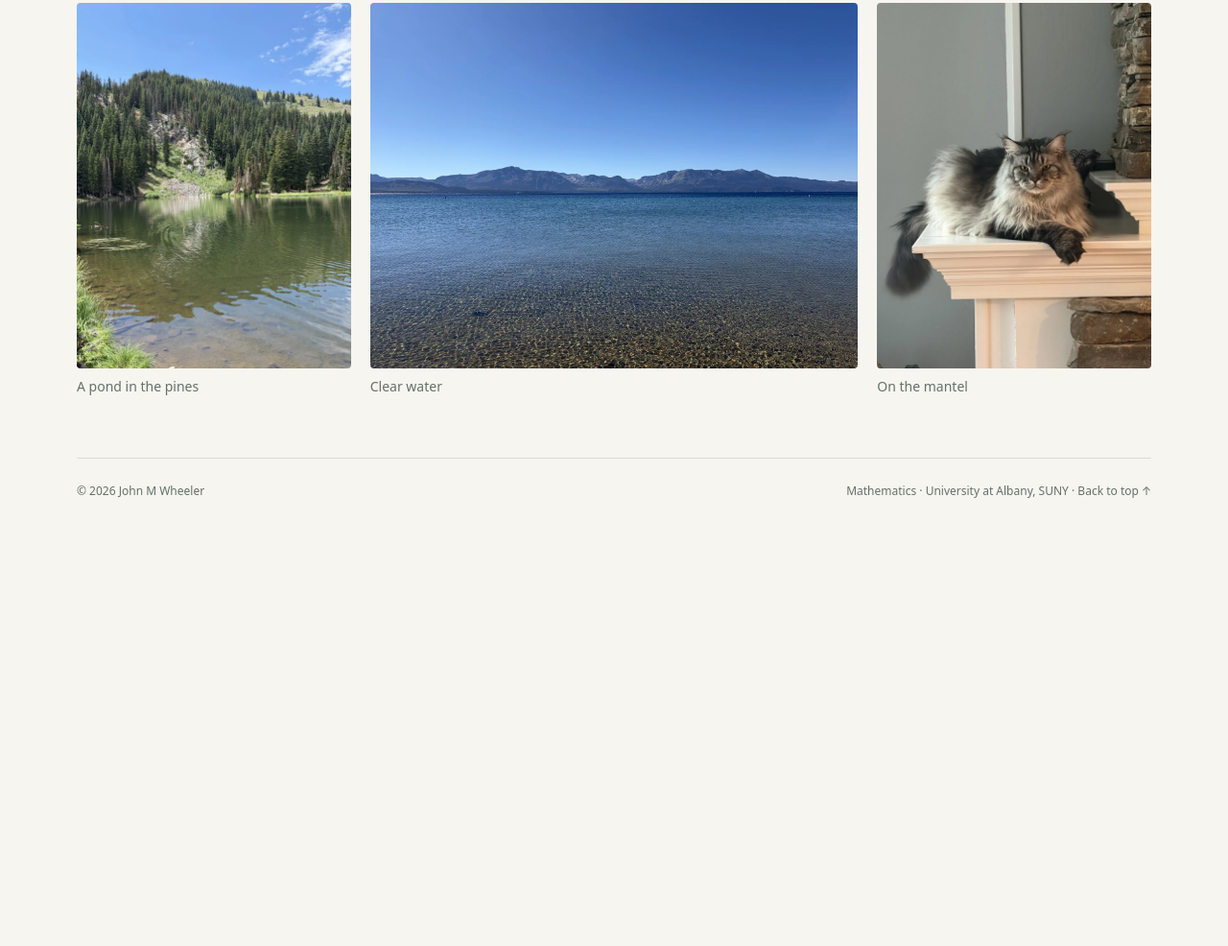
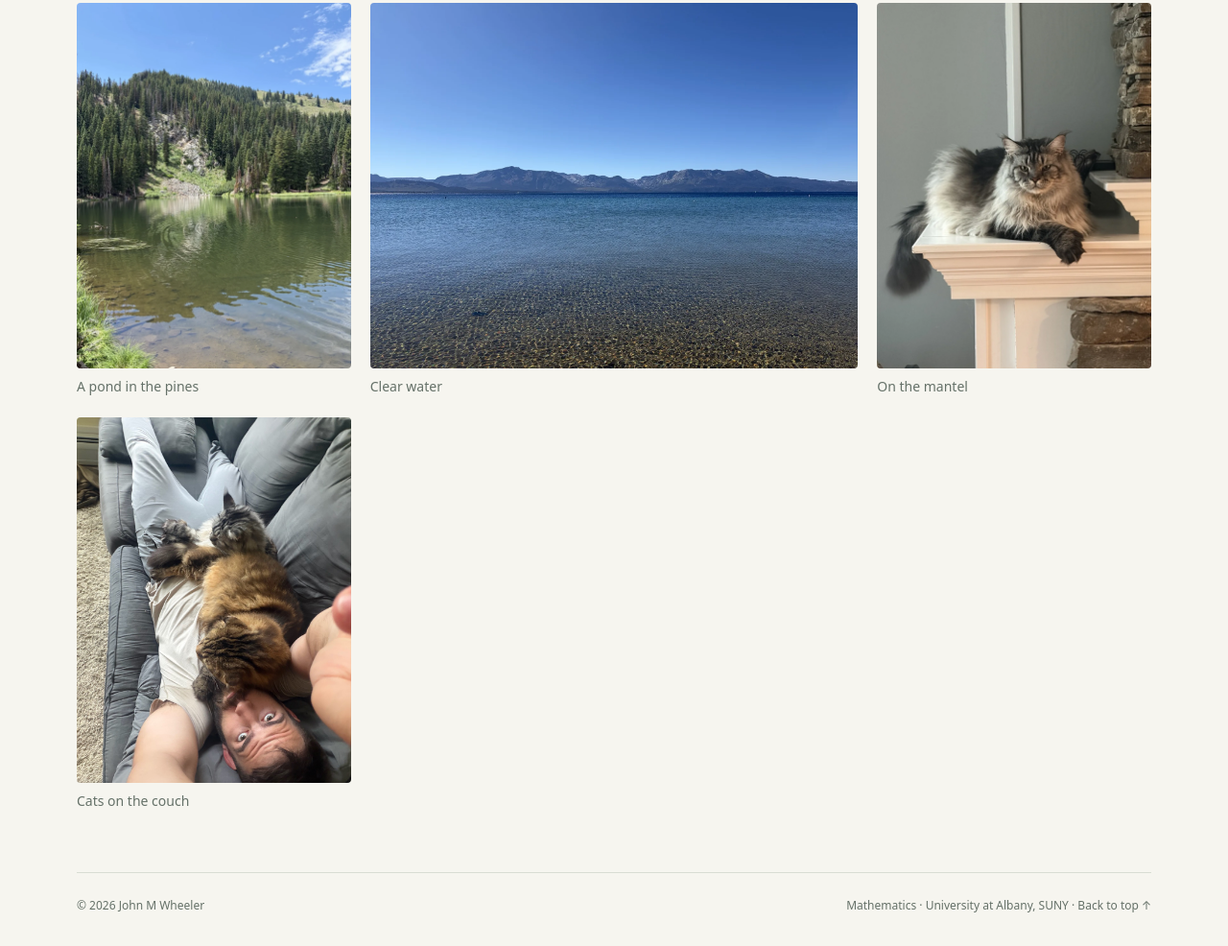
Before and after one commit to JohnMWheeler/PersonalWebsite, a plain HTML site: page misc.html in a window 1280 px wide. Shown: the part 905-1891 px from the top of the page at 96% size. Before the commit the page ends 1460 px from the top, so only its background shows below. Drawn offline with Linux system fonts and the light colour scheme.

Commit message:
Show cats on the couch photo in Miscellany gallery

```diff
--- a/misc.html
+++ b/misc.html
@@ -56,6 +56,10 @@
             <a href="files/photos/cat-on-the-mantel.webp"><img src="files/photos/cat-on-the-mantel.webp" width="1152" height="1536" loading="lazy" alt="A long-haired tabby rests a paw over the edge of a fireplace mantel."></a>
             <figcaption>On the mantel</figcaption>
           </figure>
+          <figure>
+            <a href="files/photos/cats-on-the-couch.jpg"><img src="files/photos/cats-on-the-couch.jpg" width="960" height="1280" loading="lazy" alt="Two long-haired tabby cats lounging on John as he lies on a gray couch."></a>
+            <figcaption>Cats on the couch</figcaption>
+          </figure>
         </div>
       </section>
     </main>
```
